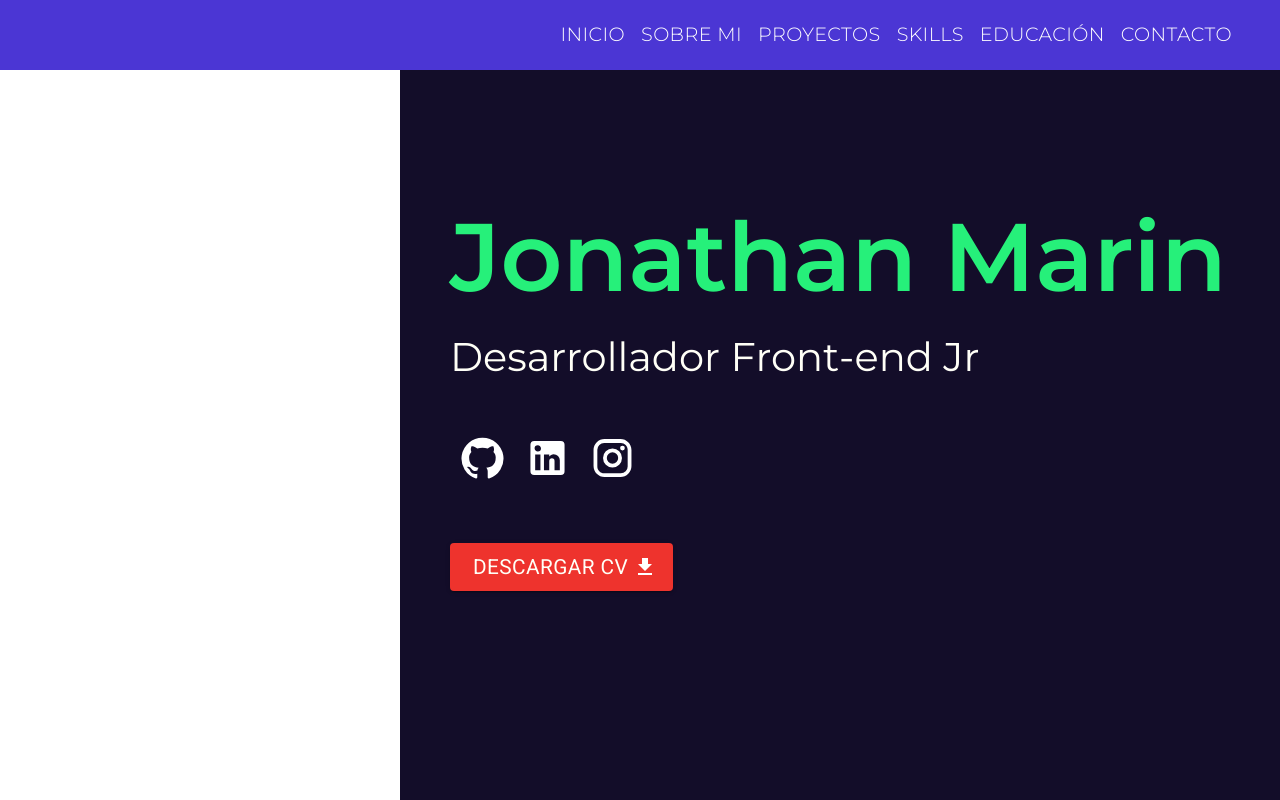
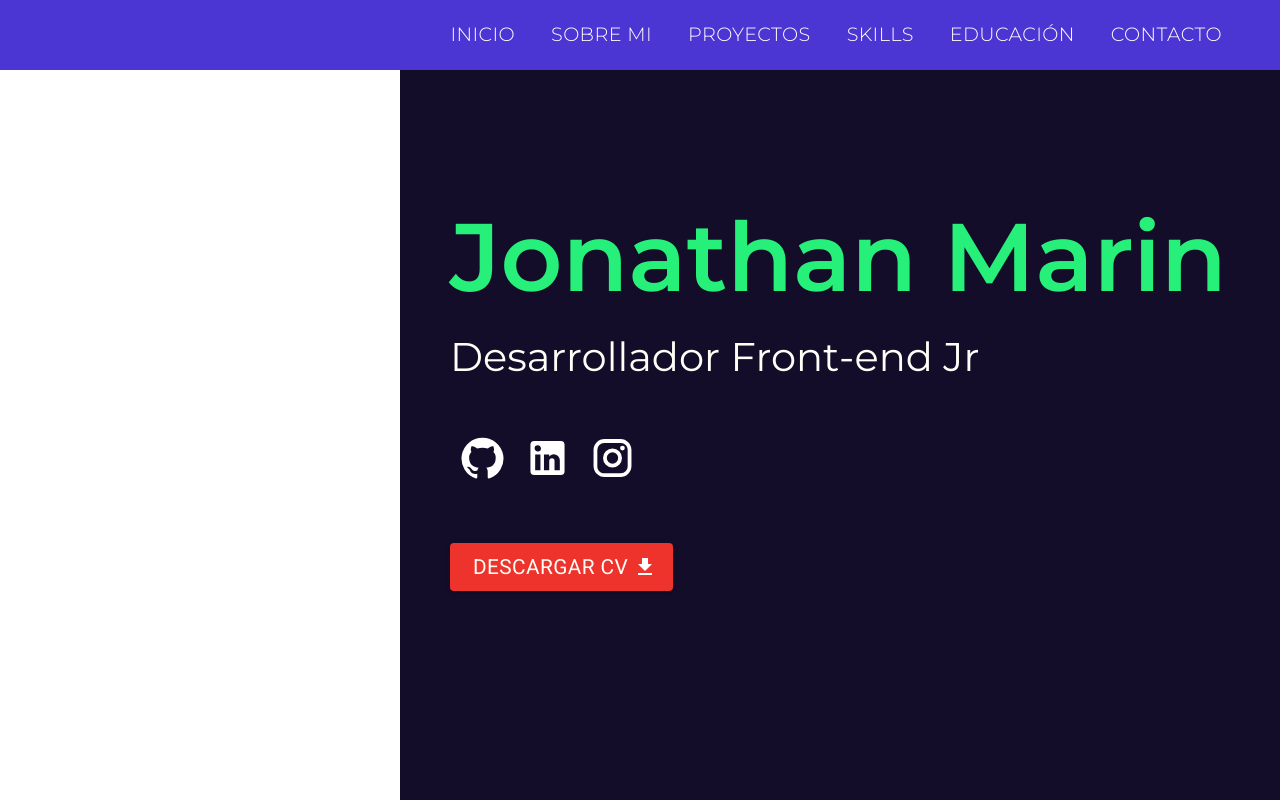
Before and after one commit to JonnyMarin96/Portfolio-React, a React (Create React App) app: page / in a window 1280 px wide. Shown: the top 800 px of the page. Built offline with nearby package versions, Linux system fonts and the light colour scheme.

Commit message:
Correccion de menu

```diff
--- a/src/Components/MenuBoton/MenuBoton.css
+++ b/src/Components/MenuBoton/MenuBoton.css
@@ -1,5 +1,5 @@
 .BtnMenu{
-    height: 100%;
+
 }
 
 .label{
@@ -7,4 +7,5 @@
     font-size: 1.2rem;
     font-family: 'Montserrat', sans-serif;
     font-weight: 300;
+    margin: 0 10px
 }
```
